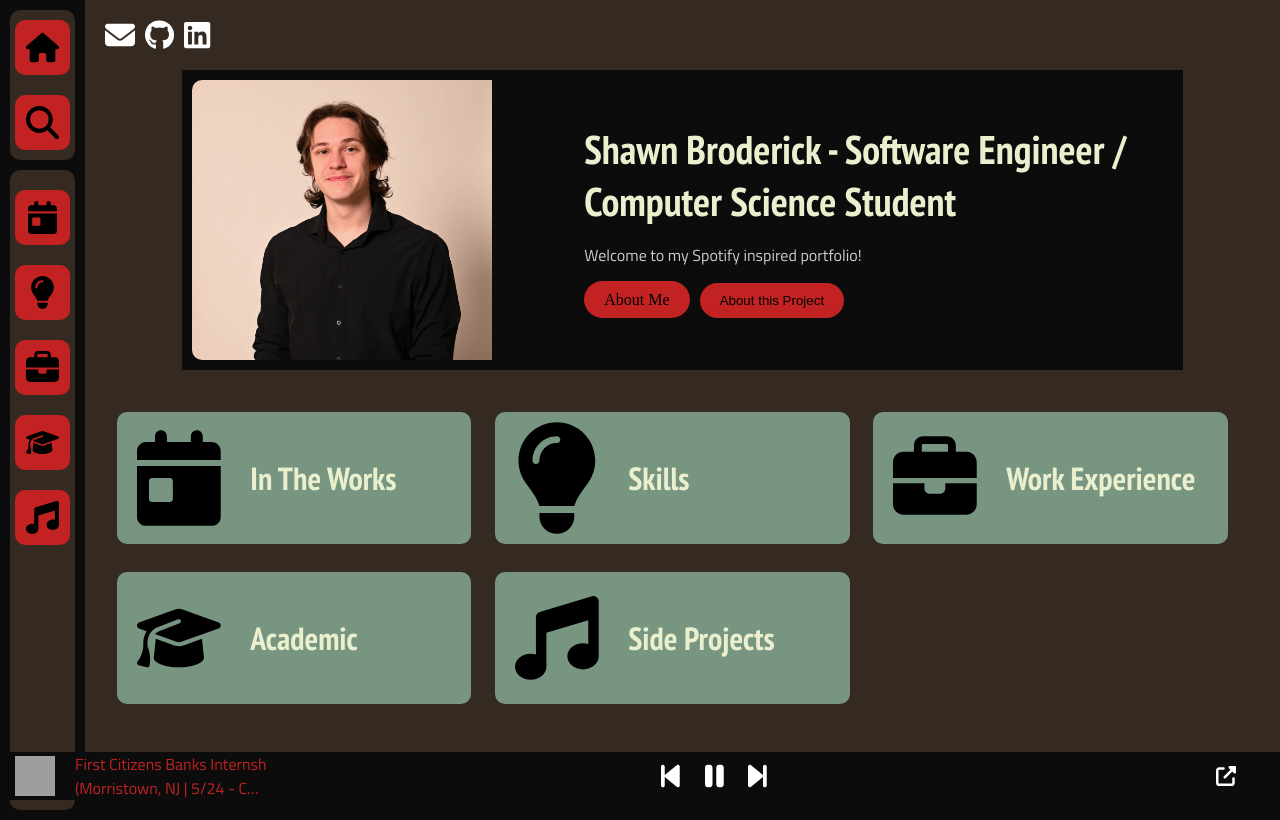
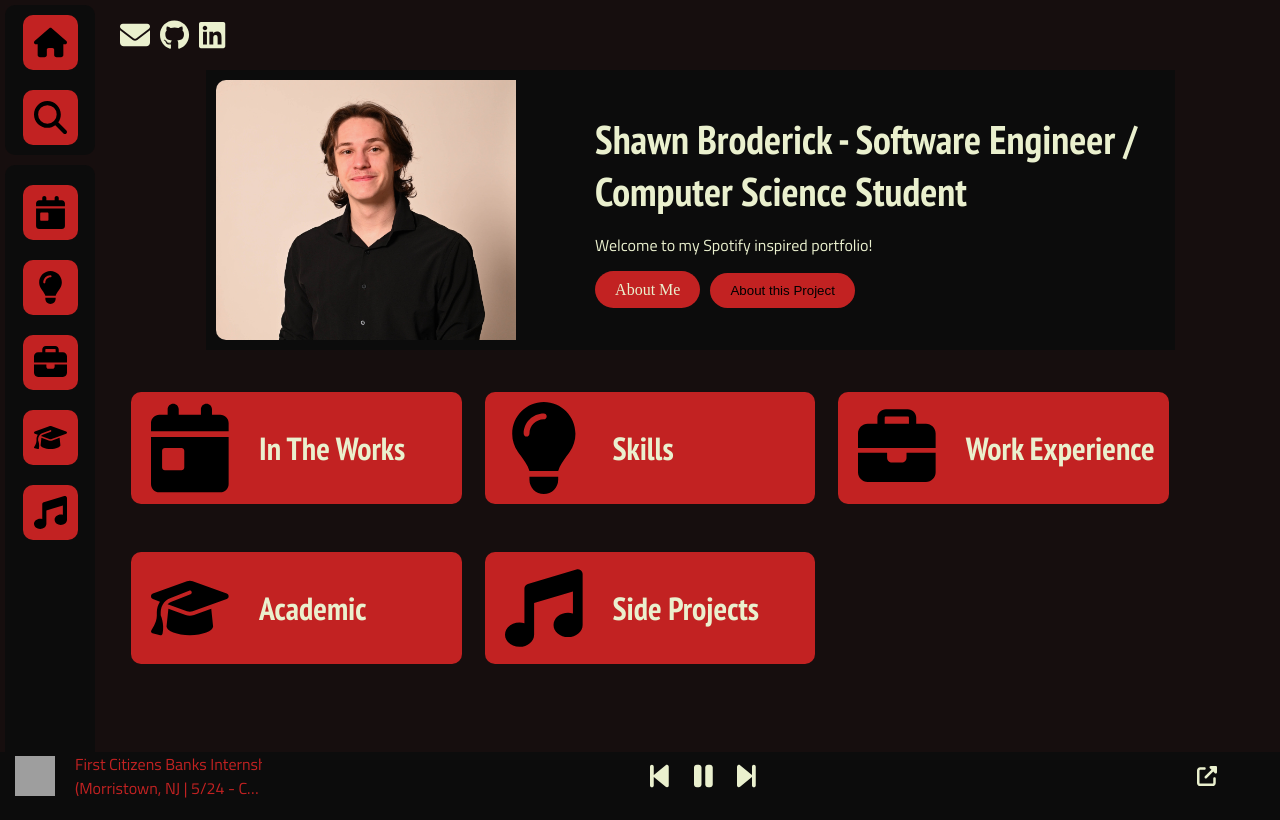
Before and after one commit to spb8026/portfolio, a Next.js app: page / in a window 1280 px wide. Built offline with nearby package versions, Linux system fonts and the light colour scheme; grey boxes are pictures that could not be loaded.

Commit message:
Fixed Infobar spacing

```diff
--- a/src/components/infobar.tsx
+++ b/src/components/infobar.tsx
@@ -18,14 +18,15 @@ export default function Infobar({ curSong, curPlaylist }: InfoBarProps) {
         containertemp: {
             width: "20vw",
             height: "100vh",
-            backgroundColor: '#0C0C0C',
+            backgroundColor: 'var(--sect-bg)',
             overflowY: "auto",
             scrollbarWidth: "none",
             msOverflowStyle: "none",
+            borderLeft: "1vw solid var(--bg)",
         },
         container: {
             width: "100%",
-            height: "100%",
+            height: "auto",
             display: "flex",
             flexDirection: "column",
             alignItems: "center",
@@ -44,7 +45,7 @@ export default function Infobar({ curSong, curPlaylist }: InfoBarProps) {
             paddingBottom: "90%",
             position: "relative",
             margin: "0 auto",
-            borderRadius: "5%",
+            backgroundColor: "var(--container-bg)",
         },
         image: {
             position: "absolute",
@@ -72,14 +73,14 @@ export default function Infobar({ curSong, curPlaylist }: InfoBarProps) {
         },
         linksContainer: {
             width: "90%",
-            backgroundColor: "#342A21",
+            backgroundColor: "var(--continaer-bg:)",
             borderRadius: "10px",
             padding: "2%",
             marginTop: "10px",
         },
         aboutContainer: {
             width: "90%",
-            backgroundColor: "#342A21",
+            backgroundColor: "var(--container-bg)",
             borderRadius: "10px",
             padding: "2%",
             marginTop: "10px",
@@ -102,7 +103,7 @@ export default function Infobar({ curSong, curPlaylist }: InfoBarProps) {
 
                 <div style={styles.bottombarContainer}>
                     <h4 style={{ margin: "0", fontSize: "1.25em", fontWeight: "bold" }}>{curSong.title}</h4>
-                    <div>
+                    <div >
                         {descriptionLines.map((line: string, index: Key | null | undefined) => (
                             <p key={index} style={{ margin: 0 }}>{line}</p>
                         ))}
--- a/src/components/maincontent.tsx
+++ b/src/components/maincontent.tsx
@@ -23,7 +23,7 @@ const MainContent = () => {
       height: '100vh',
       margin: '0 auto',
       padding: '20px',
-      backgroundColor: '#342A21',
+      backgroundColor: 'var(--sect-bg)',
     },
     header: {
       display: 'flex',
@@ -34,7 +34,7 @@ const MainContent = () => {
       display: 'flex',
       alignItems: 'center',
       marginTop: '20px',
-      backgroundColor: '#0C0C0C',
+      backgroundColor: 'var(--container-bg)',
       marginLeft: 'auto',
       marginRight: 'auto',
       width: '85%',
@@ -61,23 +61,23 @@ const MainContent = () => {
     },
     description: {
       fontSize: '16px',
-      color: '#ccc',
+      color: 'var(--text)',
       whiteSpace: 'nowrap', // Prevent text from wrapping to the next line
       overflow: 'hidden', // Ensure text doesn't overflow
       textOverflow: 'ellipsis', // Add ellipsis to truncated text
     },
     playButton: {
-      backgroundColor: '#C22222',
+      backgroundColor: 'var(--button)',
       border: 'none',
       borderRadius: '50px',
       padding: '10px 20px',
       cursor: 'pointer',
       marginRight: '10px',
       textDecoration: 'none',
-      color: 'black',
+      color: 'var(--text)',
     },
     followButton: {
-      backgroundColor: '#C22222',
+      backgroundColor: 'var(--button)',
       border: 'none',
       borderRadius: '50px',
       padding: '10px 20px',
@@ -98,14 +98,14 @@ const MainContent = () => {
       padding: '10px',
       display: 'flex',
       alignItems: 'center',
-      backgroundColor: '#789581',
+      backgroundColor: 'var(--button)',
       borderRadius: '10px',
       overflow: 'hidden',
       cursor: 'pointer',
       position: 'relative' as 'relative', // Ensures the Link covers the entire div
     },
     playlistItemHovered: {
-      backgroundColor: '#C0C5C1',
+      backgroundColor: 'var(--button-hover)',
     },
     playlistImg: {
       width: '25%',
@@ -122,7 +122,7 @@ const MainContent = () => {
       zIndex: 1, // Ensures the Link is clickable over other elements
     },
     iconStyle: {
-      color: 'white',
+      color: 'var(--icon)',
       fontSize: '30px',
       cursor: 'pointer',
       transition: 'color 0.3s', // Smooth transition for the color change
@@ -132,7 +132,7 @@ const MainContent = () => {
       right: '30px',
       display: 'none',
       fontSize: '50px',
-      color: '#C22222',
+      color: 'var(--button)',
       zIndex: 2,
     },
     playIconVisible: {
@@ -143,7 +143,7 @@ const MainContent = () => {
       top: '40%',
       left: '45%',
       width: '50%',
-      backgroundColor: '#0C0C0C',
+      backgroundColor: 'var(--sect-bg)',
       border: '4px solid #C22222',
       borderRadius: '20px',
       dropShadow: '10px 10px 10px white',
--- a/src/components/playbar.tsx
+++ b/src/components/playbar.tsx
@@ -19,7 +19,7 @@ const Playbar = () => {
     display: 'flex',
     justifyContent: 'space-between',
     alignItems: 'center',
-    backgroundColor: '#0C0C0C',
+    backgroundColor: 'var(--container-bg)',
     position: 'fixed' as 'fixed',
     bottom: 0,
     padding: '0 10px', // Optional: add some padding to the sides
@@ -65,7 +65,7 @@ const Playbar = () => {
   };
 
   const iconStyle = {
-    color: 'white',
+    color: 'var(--icon)',
     fontSize: '30px',
     cursor: 'pointer',
     transition: 'color 0.3s', // Smooth transition for the color change
@@ -83,7 +83,7 @@ const Playbar = () => {
   };
 
   const smallIconStyle = {
-    color: 'white',
+    color: 'var(--icon)',
     fontSize: '20px',
     cursor: 'pointer',
     transition: 'color 0.3s', // Smooth transition for the color change
--- a/src/components/sidebar.tsx
+++ b/src/components/sidebar.tsx
@@ -13,10 +13,10 @@ const Sidebar = () => {
 
   const styles = {
     fullBar: {
-      width: '65px',
+      width: '100px',
       height: '100vh',
-      backgroundColor: '#0C0C0C',
-      padding: '10px',
+      backgroundColor: 'var(--sect-bg)',
+      padding: '5%',
       display: 'flex',
       flexDirection: 'column',
       justifyContent: 'space-between',
@@ -25,7 +25,7 @@ const Sidebar = () => {
       width: '100%',
       flex: '0 0 auto',
       borderRadius: '10px',
-      backgroundColor: '#342A21',
+      backgroundColor: 'var(--container-bg)',
       marginBottom: '10px',
       display: 'flex',
       flexDirection: 'column',
@@ -36,7 +36,7 @@ const Sidebar = () => {
       width: '100%',
       flex: '1 1 auto',
       borderRadius: '10px',
-      backgroundColor: '#342A21',
+      backgroundColor: 'var(--container-bg)',
       overflowY: 'auto',
       display: 'flex',
       flexDirection: 'column',
@@ -48,7 +48,7 @@ const Sidebar = () => {
       height: '55px',
       borderRadius: '10px',
       margin: '10px 0',
-      backgroundColor: '#C22222',
+      backgroundColor: 'var(--button)',
       display: 'flex',
       justifyContent: 'center',
       alignItems: 'center',
--- a/src/components/song.tsx
+++ b/src/components/song.tsx
@@ -33,7 +33,7 @@ export default function Song({ song }: SongProps) {
                 display: 'flex',
                 flexDirection: 'row',
                 alignItems: 'center',
-                backgroundColor: isHovered ? '#C0C5C1' : 'transparent',
+                backgroundColor: isHovered ? 'var(--song)' : 'transparent',
                 color: isHovered ? 'white' : 'inherit',
                 transition: 'background-color 0.3s, color 0.3s',
             }}
--- a/src/styles/globals.css
+++ b/src/styles/globals.css
@@ -3,11 +3,15 @@
 
 
 :root {
-    --main-red: #C22222;
-    --background-brown: #342A21;
-    --beige-text: #EAF0CE;
-    --accent-silver: #C0C5C1;
-    --accent-black: #0C0C0C;
+    --bg : #0C0C0C;
+    --sect-bg: #160E0E;
+    --container-bg: #0C0C0C;
+    --button: #C22222;
+    --button-hover: #1a0d0e;
+    --text: #EAF0CE;
+    --icon: #EAF0CE;
+    --song: #EAF0CE;
+    --song-hober: #C22222;
     background-color: #0C0C0C;
 }
 
@@ -26,3 +30,7 @@ body {
     margin: 0;
     overflow: hidden; /* Adjust as needed */
 }
+
+* {
+    box-sizing: border-box;
+}
```
